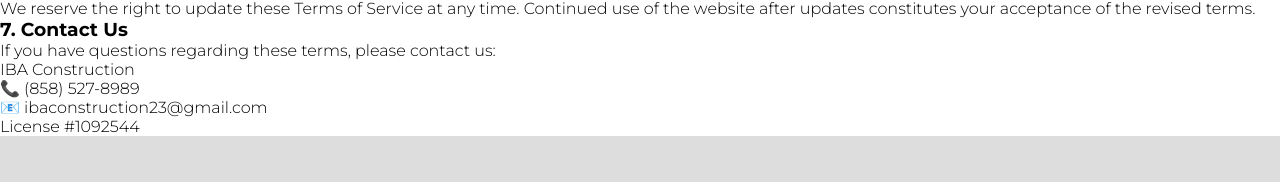
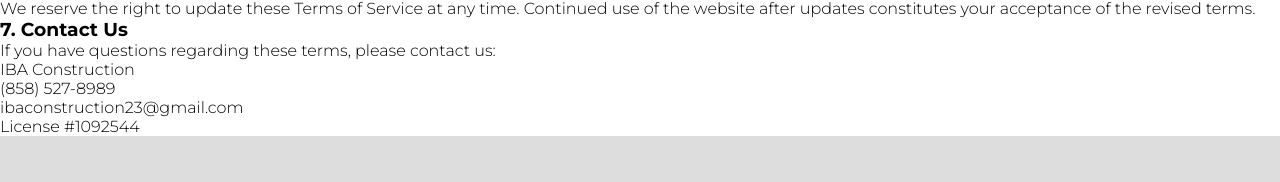
Before and after one commit to sebas-ib/iba-construction-website, a Next.js app: page /terms in a window 1280 px wide. Shown: the part 419-601 px from the top of the page. Built offline with nearby package versions, Linux system fonts and the light colour scheme.

Commit message:
modifications

```diff
--- a/src/app/privacy-policy/page.tsx
+++ b/src/app/privacy-policy/page.tsx
@@ -57,9 +57,9 @@
         <p>
           IBA Construction
           <br />
-          📞 (858) 527-8989
+          (858) 527-8989
           <br />
-          📧 ibaconstruction23@gmail.com
+          ibaconstruction23@gmail.com
           <br />
           License #1092544
         </p>
--- a/src/app/terms/page.tsx
+++ b/src/app/terms/page.tsx
@@ -59,9 +59,9 @@
         <p>
           IBA Construction
           <br />
-          📞 (858) 527-8989
+          (858) 527-8989
           <br />
-          📧 ibaconstruction23@gmail.com
+          ibaconstruction23@gmail.com
           <br />
           License #1092544
         </p>
```
